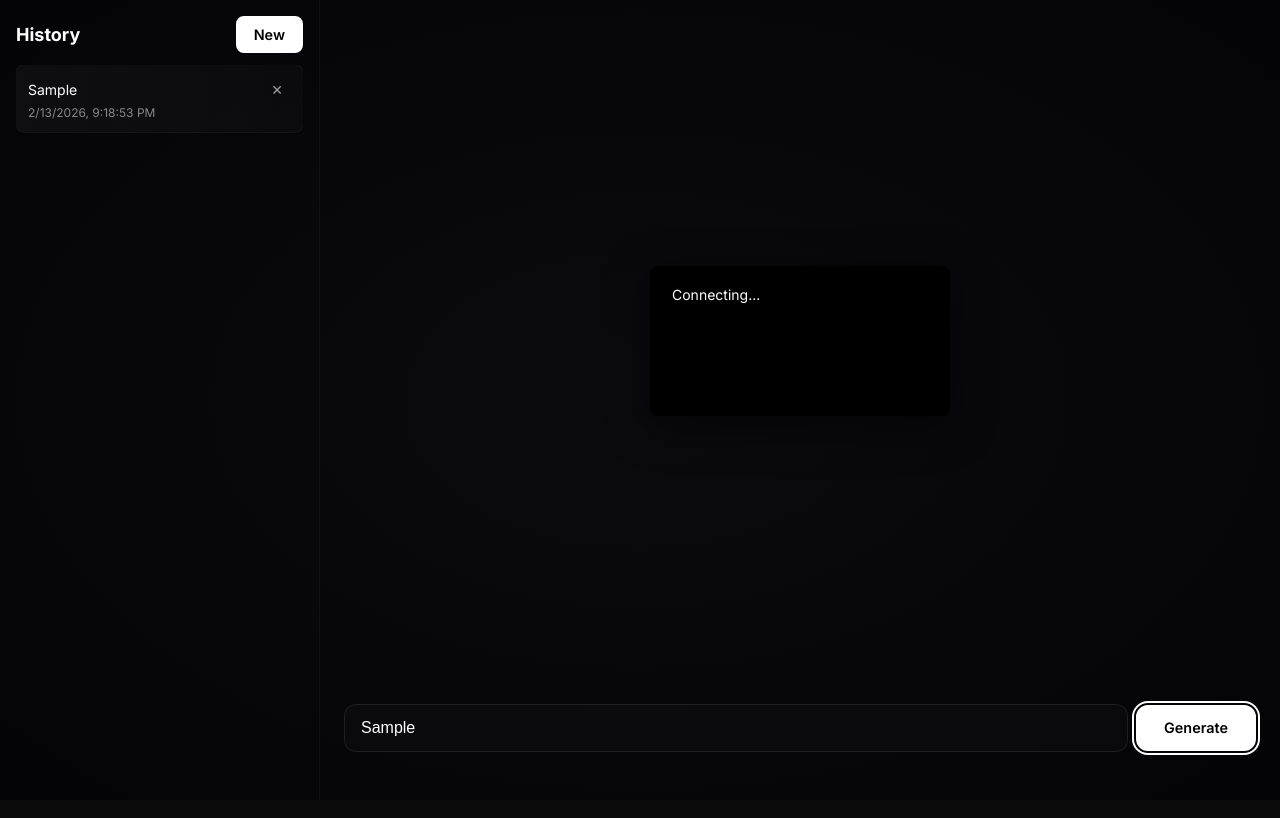
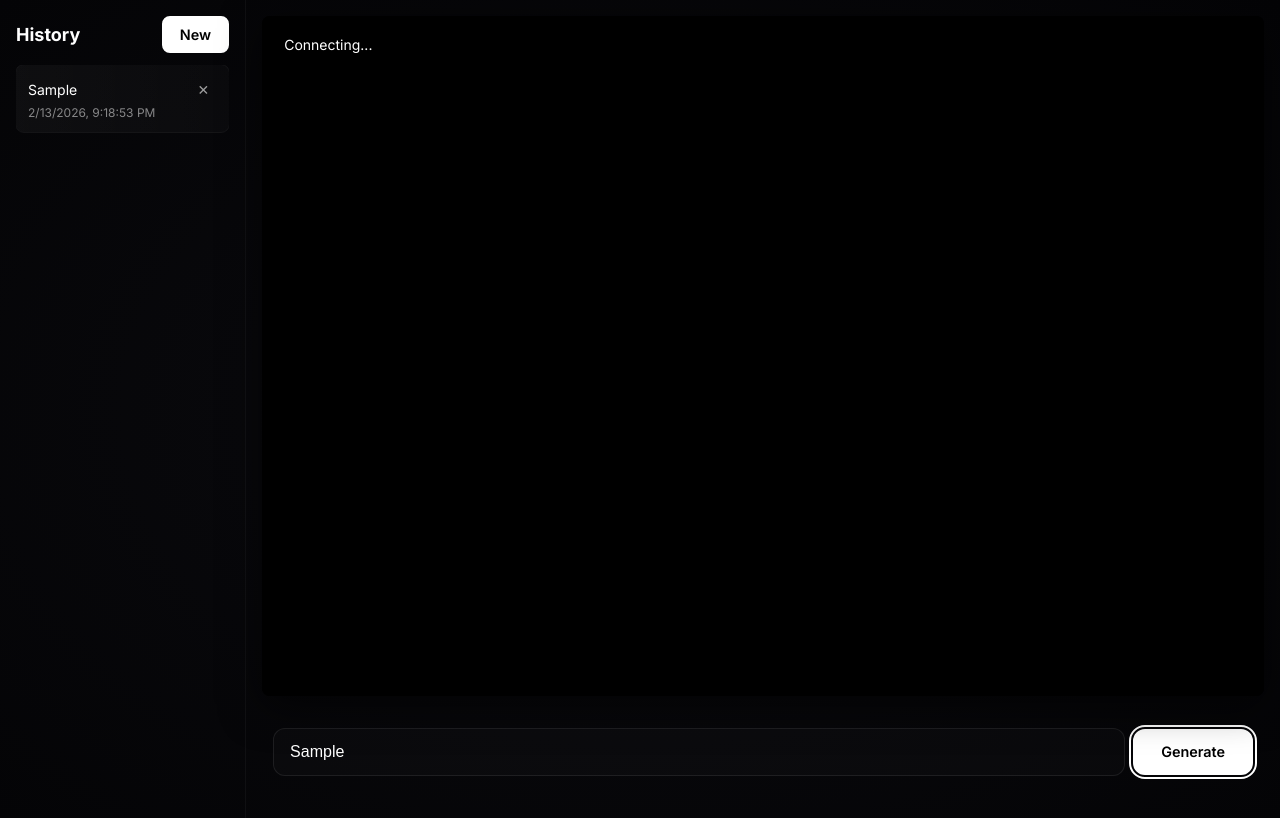
Before and after one commit to Echo-Lab8/tryecholab, a React (Vite) app in the folder frontend/: page /video in a window 1280 px wide. Both pictures are taken after typing "Sample" into the empty fields and a click on the button "Generate". Shown: the top 818 px of the page. Built offline with nearby package versions, Linux system fonts and the light colour scheme; no server answers.

Commit message:
style: made screen bigger

```diff
--- a/frontend/src/components/VideoPage.css
+++ b/frontend/src/components/VideoPage.css
@@ -11,18 +11,116 @@
   display: flex;
   align-items: center;
   justify-content: center;
-  padding: 24px;
+  padding: 16px;
   box-sizing: border-box;
+}
+
+.canvas-wrapper {
+  position: relative;
+  width: 100%;
+  height: calc(100vh - 120px);
+  display: flex;
+  align-items: center;
+  justify-content: center;
+  background: #000;
+  border-radius: 8px;
+  overflow: hidden;
+  box-shadow: 0 10px 40px rgba(0,0,0,0.6);
 }
 
 .video-player {
   width: 100%;
-  max-width: 1600px;
-  max-height: calc(100vh - 120px);
-  height: auto;
+  height: 100%;
+  object-fit: contain;
   border-radius: 8px;
-  box-shadow: 0 10px 40px rgba(0,0,0,0.6);
   background: #000;
+}
+
+/* Buffer loading overlay */
+.buffer-overlay {
+  position: absolute;
+  inset: 0;
+  display: flex;
+  align-items: center;
+  justify-content: center;
+  background: rgba(0, 0, 0, 0.85);
+  z-index: 10;
+}
+
+.buffer-content {
+  display: flex;
+  flex-direction: column;
+  align-items: center;
+  gap: 16px;
+}
+
+.buffer-spinner {
+  width: 48px;
+  height: 48px;
+  border: 3px solid rgba(255,255,255,0.15);
+  border-top-color: #7c5cff;
+  border-radius: 50%;
+  animation: spin 1s linear infinite;
+}
+
+@keyframes spin {
+  to { transform: rotate(360deg); }
+}
+
+.buffer-text {
+  font-size: 20px;
+  font-weight: 600;
+  color: #fff;
+}
+
+.buffer-time {
+  font-size: 32px;
+  font-weight: 700;
+  color: rgba(255,255,255,0.9);
+  font-variant-numeric: tabular-nums;
+}
+
+.buffer-bar-track {
+  width: 280px;
+  height: 6px;
+  background: rgba(255,255,255,0.1);
+  border-radius: 3px;
+  overflow: hidden;
+}
+
+.buffer-bar-fill {
+  height: 100%;
+  background: linear-gradient(90deg, #7c5cff, #4ea1ff);
+  border-radius: 3px;
+  transition: width 0.1s linear;
+}
+
+/* Stream status badge */
+.stream-status-badge {
+  position: absolute;
+  top: 10px;
+  left: 10px;
+  background: rgba(0,0,0,0.8);
+  color: white;
+  padding: 8px 12px;
+  border-radius: 6px;
+  font-size: 14px;
+  z-index: 5;
+}
+
+.stop-button {
+  position: absolute;
+  bottom: 20px;
+  right: 20px;
+  padding: 10px 20px;
+  background: #f44336;
+  color: white;
+  border: none;
+  border-radius: 6px;
+  cursor: pointer;
+  font-size: 14px;
+  font-weight: bold;
+  z-index: 5;
 }
 
 .video-empty {
--- a/frontend/src/components/VideoPage.tsx
+++ b/frontend/src/components/VideoPage.tsx
@@ -11,6 +11,7 @@ type HistoryEntry = {
 const HISTORY_KEY = 'videoHistory_v1'
 const DEFAULT_NUM_SCENES = 5
 const DEFAULT_FPS = 24
+const DEFAULT_WAIT_MILLISECOND = 15000
 
 export default function VideoPage() {
   const location = useLocation()
@@ -29,6 +30,9 @@ export default function VideoPage() {
   // WebSocket streaming states
   const [isStreaming, setIsStreaming] = useState(false)
   const [streamStatus, setStreamStatus] = useState<string>('')
+  const [isBuffering, setIsBuffering] = useState(false)
+  const [bufferElapsed, setBufferElapsed] = useState(0)
+  const bufferTimerRef = useRef<number | null>(null)
   const canvasRef = useRef<HTMLCanvasElement>(null)
   const wsRef = useRef<WebSocket | null>(null)
 
@@ -60,6 +64,10 @@ export default function VideoPage() {
       if (timerRef.current) {
         try { window.clearInterval(timerRef.current) } catch (_) {}
         timerRef.current = null
+      }
+      if (bufferTimerRef.current) {
+        try { window.clearInterval(bufferTimerRef.current) } catch (_) {}
+        bufferTimerRef.current = null
       }
       cleanupWebSockets()
       cleanupPlayback()
@@ -132,12 +140,30 @@ export default function VideoPage() {
 
       streamStartTimeRef.current = performance.now()
 
+      // Start buffer countdown
+      setIsBuffering(true)
+      setBufferElapsed(0)
+      const bufferStart = performance.now()
+      if (bufferTimerRef.current) {
+        window.clearInterval(bufferTimerRef.current)
+      }
+      bufferTimerRef.current = window.setInterval(() => {
+        const ms = Math.round(performance.now() - bufferStart)
+        setBufferElapsed(ms)
+        if (ms >= DEFAULT_WAIT_MILLISECOND) {
+          if (bufferTimerRef.current) {
+            window.clearInterval(bufferTimerRef.current)
+            bufferTimerRef.current = null
+          }
+        }
+      }, 100)
+
       // Schedule playback after buffer delay
       setTimeout(() => {
         if (!isPlayingRef.current) {
           startPlayback()
         }
-      }, 30000)
+      }, DEFAULT_WAIT_MILLISECOND)
     }
 
     ws.onmessage = async (event) => {
@@ -211,7 +237,14 @@ export default function VideoPage() {
       return
     }
 
-    console.log('Starting playback after 5 second buffer...')
+    // Clear buffer countdown
+    setIsBuffering(false)
+    if (bufferTimerRef.current) {
+      window.clearInterval(bufferTimerRef.current)
+      bufferTimerRef.current = null
+    }
+
+    console.log('Starting playback...')
     setStreamStatus('Playing (still receiving data)...')
     isPlayingRef.current = true
 
@@ -485,44 +518,39 @@ export default function VideoPage() {
       <main className="video-main">
         <div className="video-container">
           {isStreaming ? (
-            <div style={{ position: 'relative' }}>
+            <div className="canvas-wrapper">
               <canvas
                 ref={canvasRef}
                 className="video-player"
-                style={{ width: '100%', height: 'auto', background: '#000' }}
               />
-              {streamStatus && (
-                <div style={{
-                  position: 'absolute',
-                  top: '10px',
-                  left: '10px',
-                  background: 'rgba(0,0,0,0.8)',
-                  color: 'white',
-                  padding: '8px 12px',
-                  borderRadius: '6px',
-                  fontSize: '14px'
-                }}>
+              {isBuffering && (
+                <div className="buffer-overlay">
+                  <div className="buffer-content">
+                    <div className="buffer-spinner" />
+                    <div className="buffer-text">Buffering...</div>
+                    <div className="buffer-time">
+                      {(bufferElapsed / 1000).toFixed(1)}s / {(DEFAULT_WAIT_MILLISECOND / 1000).toFixed(0)}s
+                    </div>
+                    <div className="buffer-bar-track">
+                      <div
+                        className="buffer-bar-fill"
+                        style={{ width: `${Math.min(100, (bufferElapsed / DEFAULT_WAIT_MILLISECOND) * 100)}%` }}
+                      />
+                    </div>
+                  </div>
+                </div>
+              )}
+              {streamStatus && !isBuffering && (
+                <div className="stream-status-badge">
                   {streamStatus}
                 </div>
               )}
               {isPlayingRef.current && (
                 <button
                   onClick={stopPlayback}
-                  style={{
-                    position: 'absolute',
-                    bottom: '20px',
-                    right: '20px',
-                    padding: '10px 20px',
-                    background: '#f44336',
-                    color: 'white',
-                    border: 'none',
-                    borderRadius: '6px',
-                    cursor: 'pointer',
-                    fontSize: '14px',
-                    fontWeight: 'bold'
-                  }}
+                  className="stop-button"
                 >
-                  ⏹ Stop
+                  Stop
                 </button>
               )}
             </div>
```
